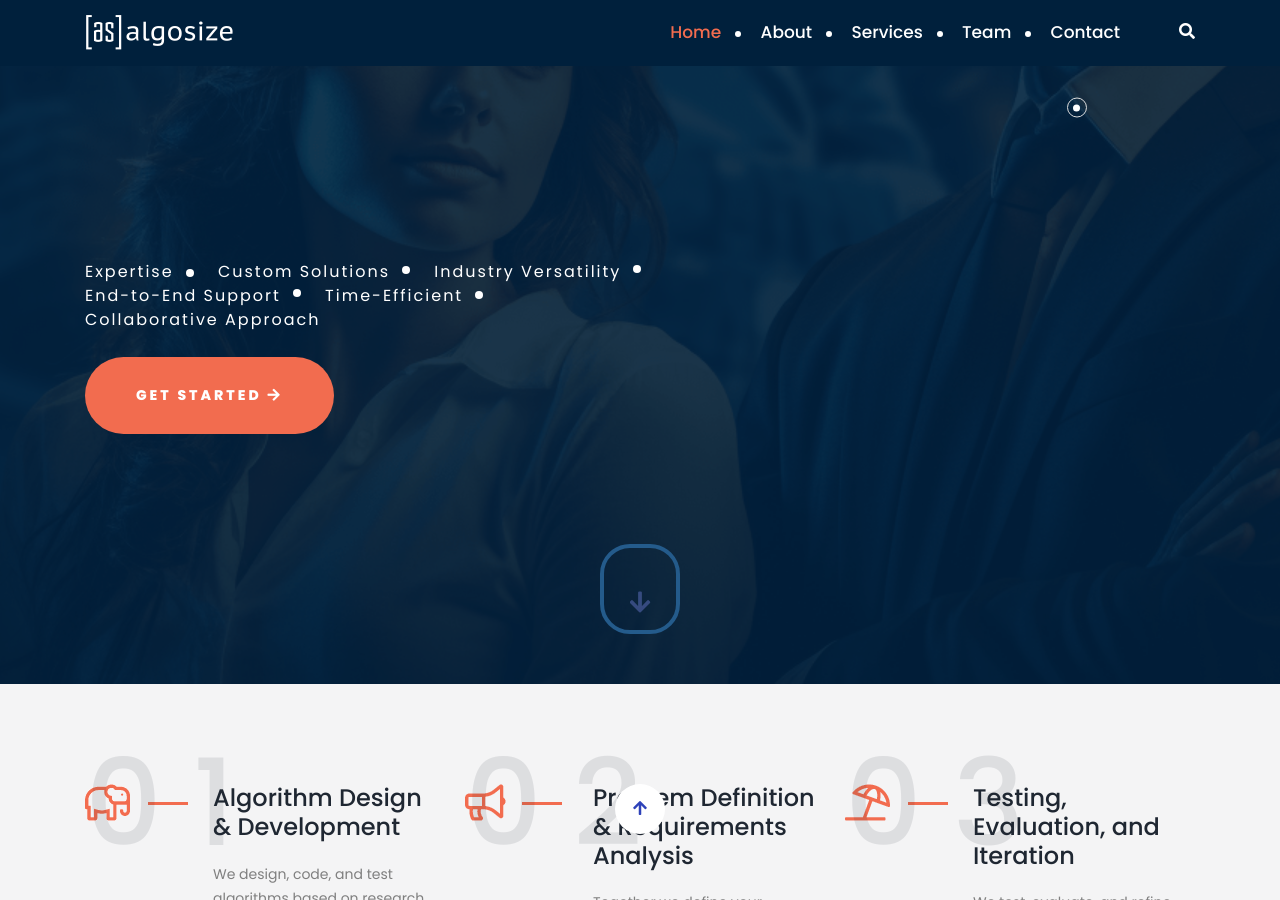
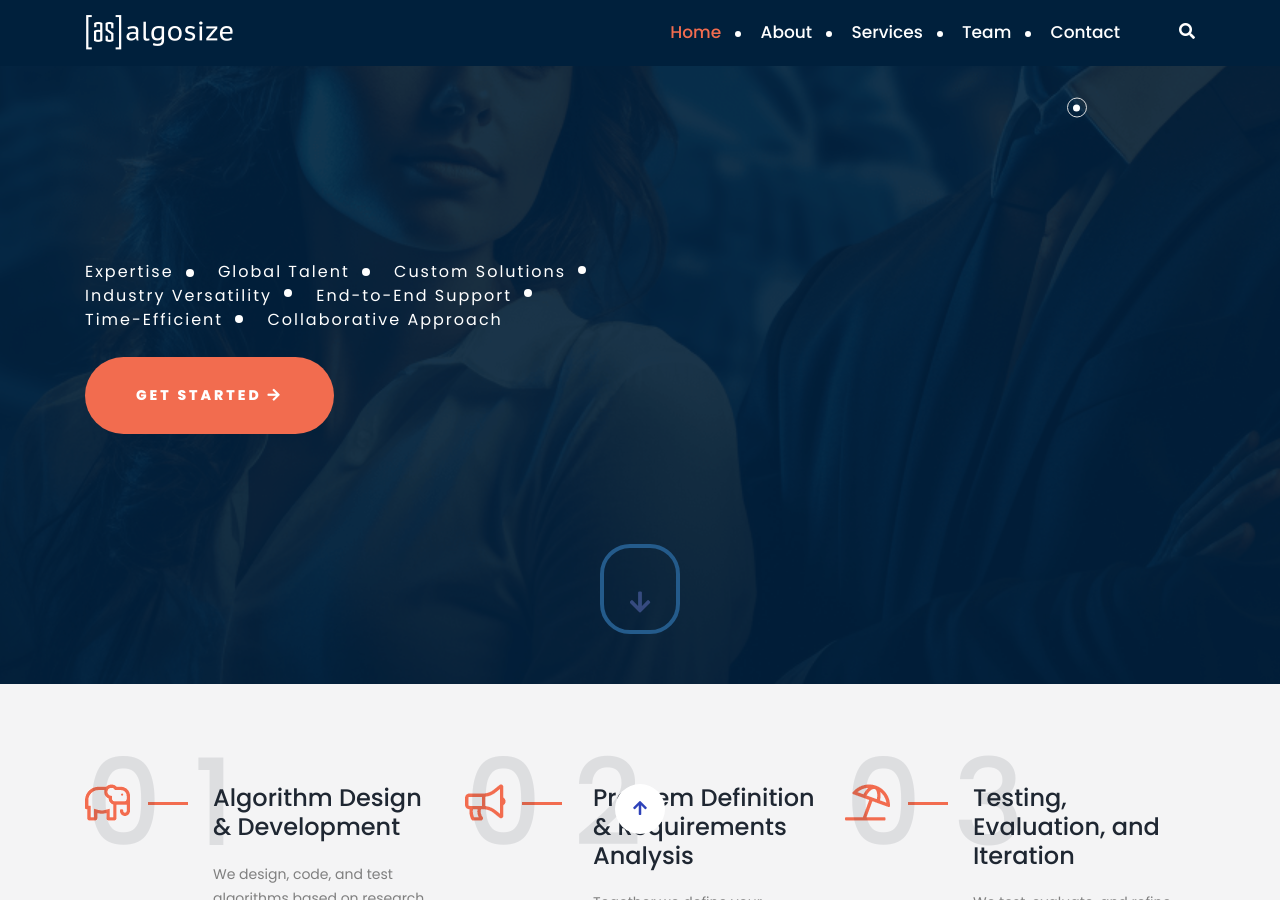
Before and after one commit to AlgoSize/website, a Jekyll site: the page built from index.html, in a window 1280 px wide and 900 px high, scrolled down 468 px. Built offline with Jekyll 4.4.1, drawn with Linux system fonts in a browser that asks for light colours.

Commit message:
Update hero-area.html

```diff
--- a/_includes/hero-area.html
+++ b/_includes/hero-area.html
@@ -15,6 +15,7 @@
                         <div class="hero-area-menu">
                             <ul>
                                 <li><a href="https://algosize.com/portfolios/expertise">Expertise</a></li>
+                                <li><a href="https://algosize.com/portfolios/global-talent">Global Talent</a></li>
                                 <li><a href="https://algosize.com/portfolios/custom-solutions">Custom Solutions</a></li>
                                 <li><a href="https://algosize.com/portfolios/industry-versatility">Industry Versatility</a></li>
                                 <li><a href="https://algosize.com/portfolios/end-to-end-support">End-to-End Support</a></li>
```
